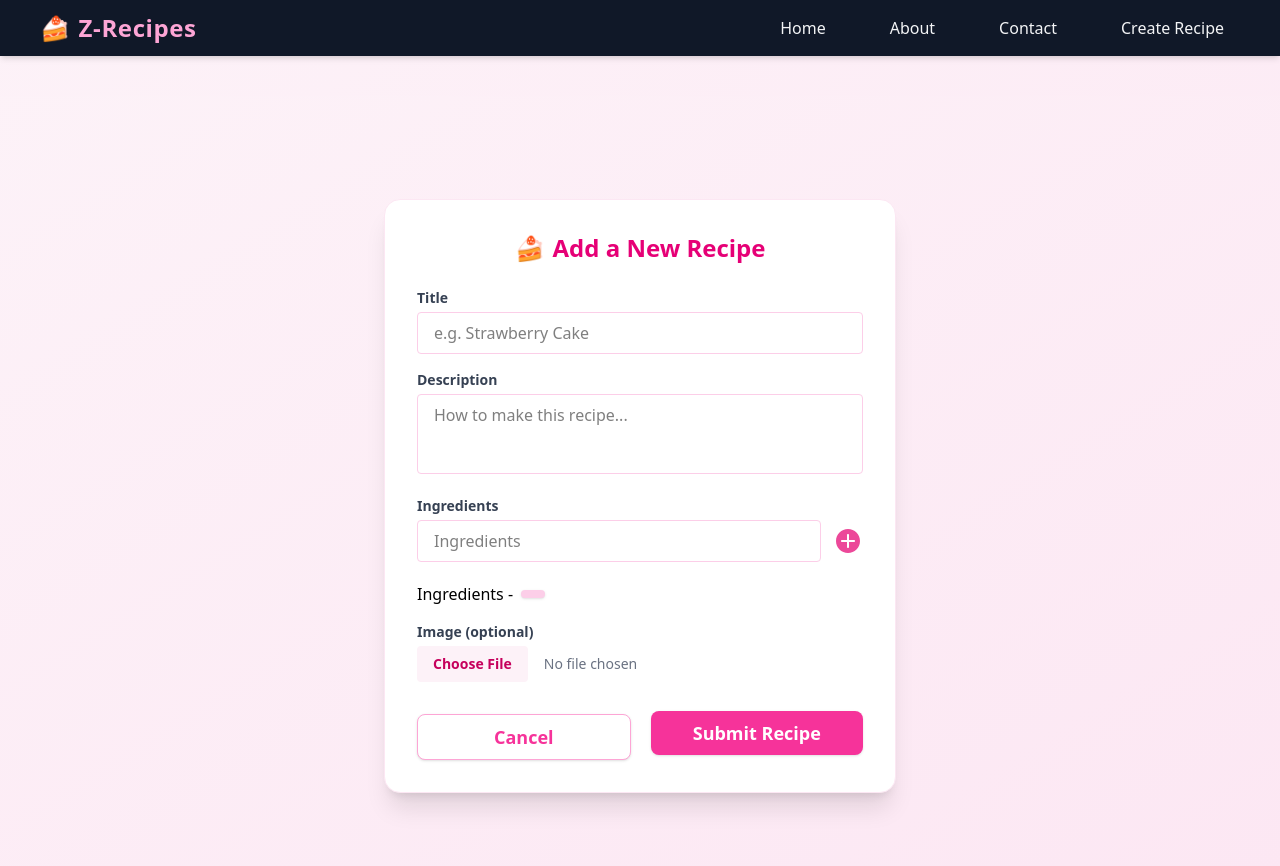
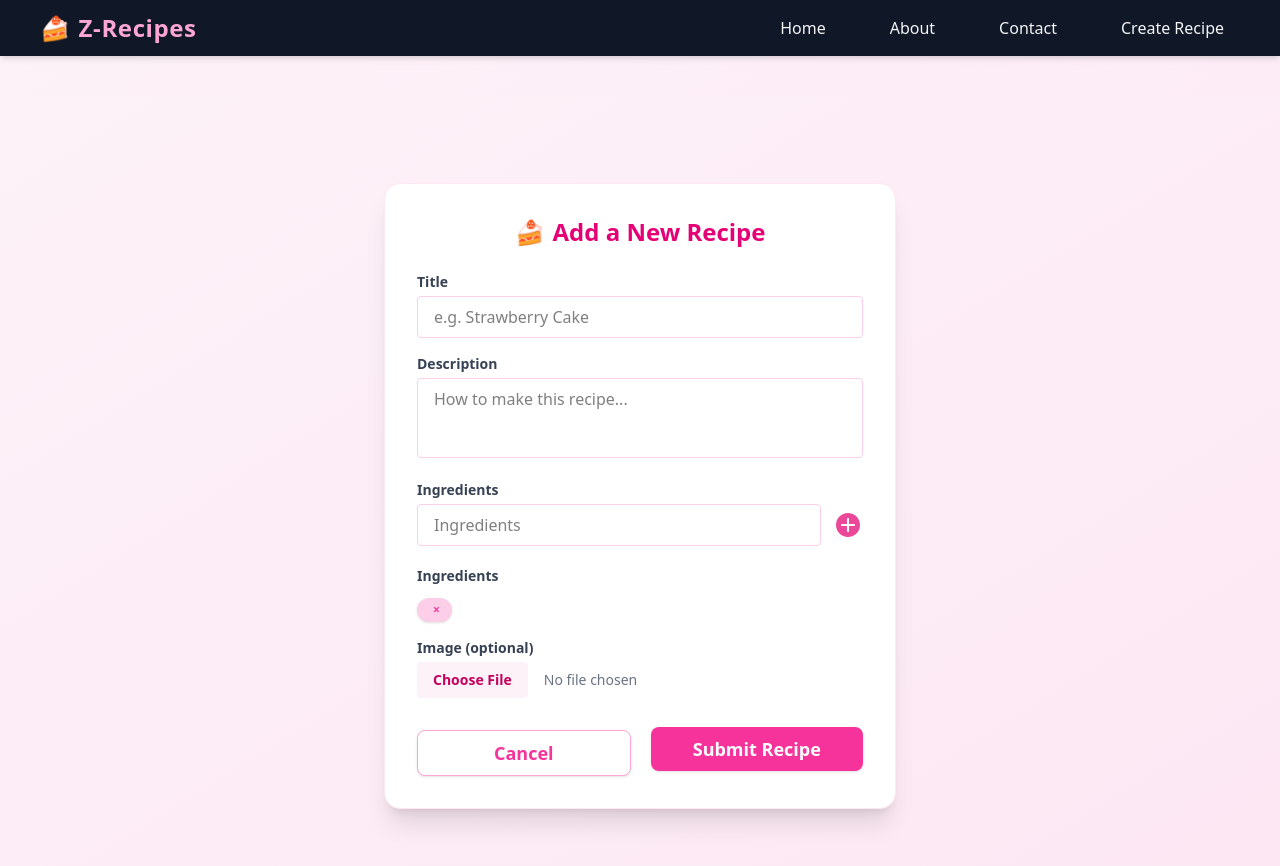
Before and after one commit to YePhone-Kyaw/Z-Recipes, a React (Vite) app in the folder frontend/: page /recipes/create in a window 1280 px wide. Both pictures are taken after a click on the picture 848 px from the left and 541 px from the top of the page. Shown: the top 866 px of the page. Built offline with nearby package versions, Linux system fonts and the light colour scheme.

Commit message:
frontend ingredients update

```diff
--- a/frontend/src/components/Ingredients.tsx
+++ b/frontend/src/components/Ingredients.tsx
@@ -1,12 +1,22 @@
-export default function Ingredients({ ingredients }: { ingredients: string[] }) {
+interface IngredientsProps {
+  ingredients: string[];
+  onRemove?: (idx: number) => void;
+}
+
+export default function Ingredients({ ingredients, onRemove }: IngredientsProps) {
   return (
     <ul className="flex flex-wrap items-center gap-2 max-w-full text-gray-800 text-xs">
       {ingredients.map((ingredient, i) => (
         <li
-          className="bg-pink-200 px-3 py-1 rounded-full shadow-sm text-pink-900 font-medium whitespace-nowrap"
           key={i}
+          className={`bg-pink-200 px-3 py-1 rounded-full shadow-sm text-pink-900 font-medium whitespace-nowrap ${
+            onRemove ? 'cursor-pointer hover:bg-pink-300 transition' : ''
+          }`}
+          onClick={onRemove ? () => onRemove(i) : undefined}
+          title={onRemove ? "Remove ingredient" : undefined}
         >
           {ingredient}
+          {onRemove && <span className="ml-1 text-pink-500 font-bold">&times;</span>}
         </li>
       ))}
     </ul>
--- a/frontend/src/pages/RecipeForm.tsx
+++ b/frontend/src/pages/RecipeForm.tsx
@@ -19,7 +19,7 @@ export default function RecipeForm() {
       if (id) {
         const response = await fetch("http://localhost:4000/api/recipes/" + id);
         if (response.status === 200) {
-        const data = await response.json();
+          const data = await response.json();
           setTitle(data.title);
           setDescription(data.description);
           setIngredients(data.ingredients);
@@ -44,9 +44,14 @@ export default function RecipeForm() {
       };
 
       //server request
-      const res = await axios.post("http://localhost:4000/api/recipes", recipe);
+      let res;
+      if (id) {
+        res = await axios.patch("http://localhost:4000/api/recipes/" + id, recipe);
+      } else {
+        res = await axios.post("http://localhost:4000/api/recipes", recipe);
+      }
       if (res.status === 200) {
-        if(id) {
+        if (id) {
           toast.success("Recipe updated successfully!");
         } else {
           toast.success("Recipe created successfully!");
@@ -87,7 +92,7 @@ export default function RecipeForm() {
           <span role="img" aria-label="cake">
             🍰
           </span>{" "}
-          {id ? 'Edit Your Recipe' : 'Add a New Recipe'}
+          {id ? "Edit Your Recipe" : "Add a New Recipe"}
         </h2>
         {!!error.length && (
           <div className="mb-6 bg-pink-100 border border-pink-300 text-pink-700 rounded-lg px-4 py-3">
@@ -148,9 +153,12 @@ export default function RecipeForm() {
               onClick={addIngredient}
             />
           </div>
-          <div className="flex gap-2 mt-5">
-            <h4>Ingredients - </h4>
-            <Ingredients ingredients={ingredients} />
+          <div className="flex flex-col gap-2 mt-5">
+            <h4 className="font-semibold text-sm text-gray-700 mb-1">Ingredients</h4>
+            <Ingredients
+              ingredients={ingredients}
+              onRemove={(idx: number) => setIngredients(ingredients.filter((_, i) => i !== idx))}
+            />
           </div>
         </div>
         <div className="mb-6">
@@ -166,7 +174,7 @@ export default function RecipeForm() {
         <div className="flex gap-5 items-center">
           <button
             type="button"
-            onClick={() => navigate('/')}
+            onClick={() => navigate("/")}
             className="w-full bg-white border border-pink-300 text-pink-500 hover:bg-pink-50 font-bold py-2 rounded-lg shadow transition-colors duration-200 text-lg mt-2"
           >
             Cancel
@@ -175,7 +183,7 @@ export default function RecipeForm() {
             type="submit"
             className="w-full bg-pink-500 hover:bg-pink-600 text-white font-bold py-2 rounded-lg shadow transition-colors duration-200 text-lg"
           >
-            {id ? 'Update Recipe' : 'Submit Recipe'}
+            {id ? "Update Recipe" : "Submit Recipe"}
           </button>
         </div>
       </form>
```
